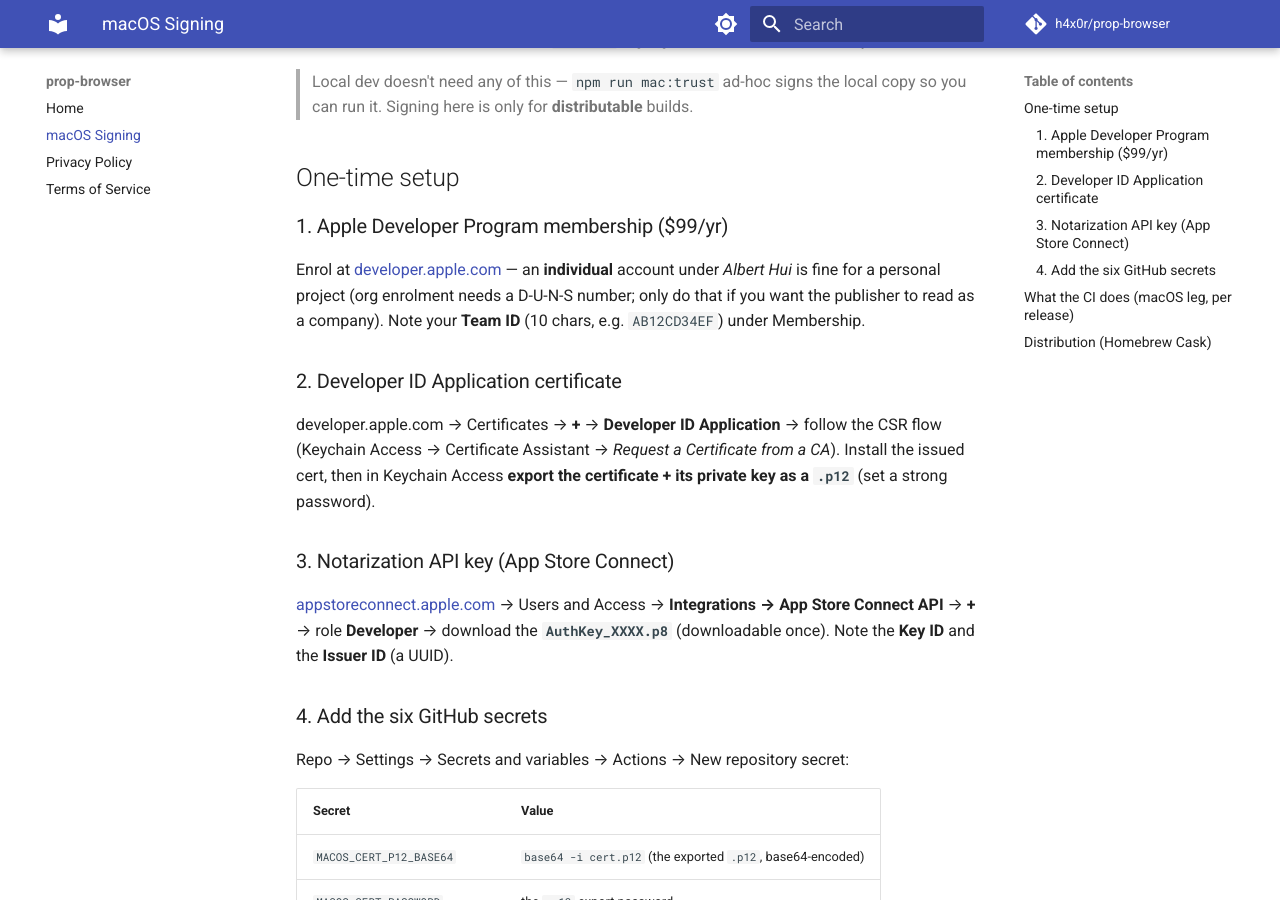
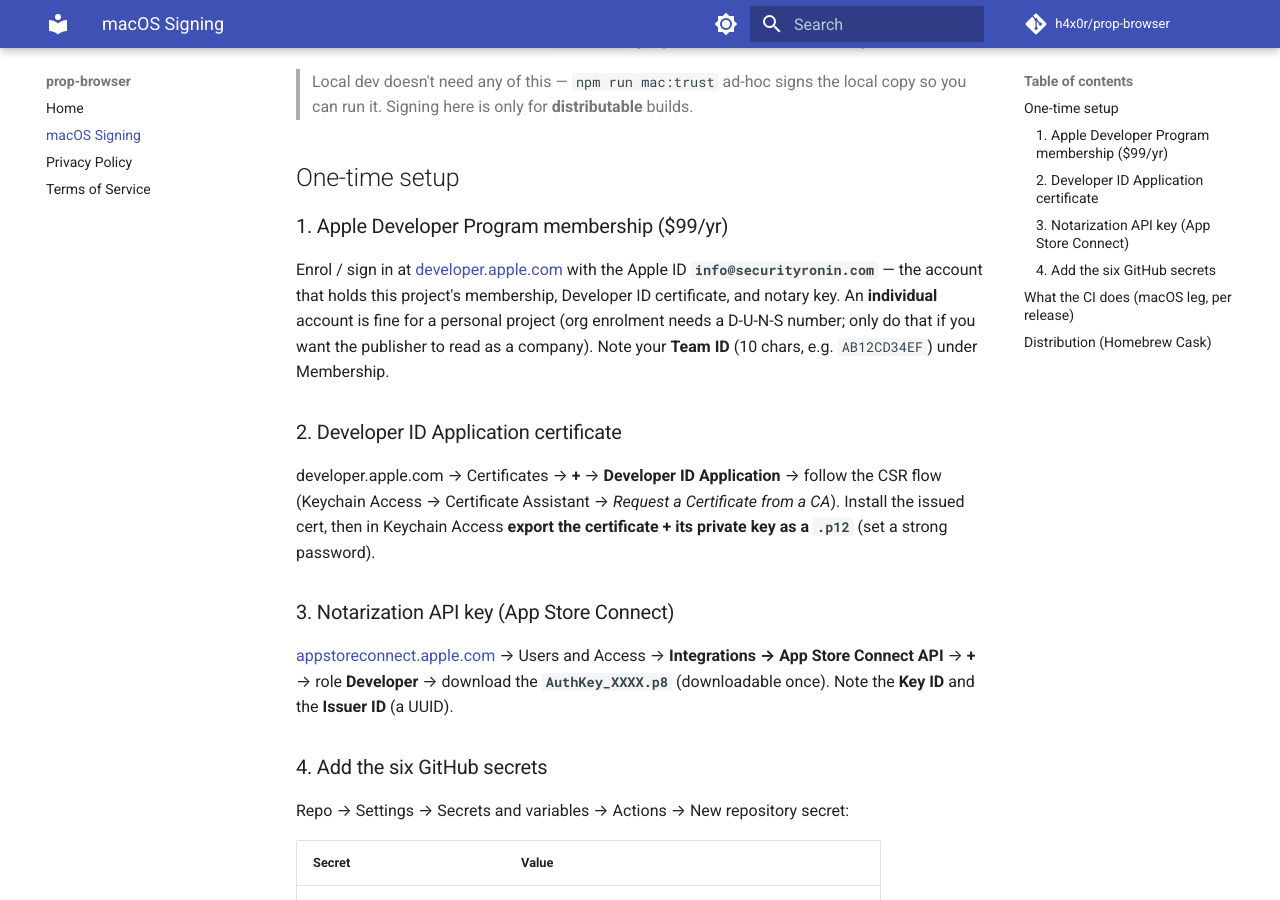
Before and after one commit to SecurityRonin/prop-window, an MkDocs documentation site: the page built from docs/macos-signing.md, in a window 1280 px wide and 900 px high, scrolled down 322 px. Built offline with MkDocs 1.6.1 and Material for MkDocs 9.7.7, drawn with Linux system fonts in a browser that asks for light colours; comment, search, counter and statistics services are not loaded.

Commit message:
docs(macos-signing): set the Apple Developer account to info@securityronin.com
The membership, Developer ID certificate, and notary key live under the Apple ID
info@securityronin.com — record it in the signing setup so the secrets are minted
from the right account.

Co-Authored-By: Claude Opus 4.8 <noreply@anthropic.com>

```diff
--- a/docs/macos-signing.md
+++ b/docs/macos-signing.md
@@ -16,10 +16,11 @@ exist. The moment all six are set, the next `v[0-9]*` tag signs + notarizes auto
 
 ### 1. Apple Developer Program membership ($99/yr)
 
-Enrol at [developer.apple.com](https://developer.apple.com/programs/) — an **individual**
-account under _Albert Hui_ is fine for a personal project (org enrolment needs a D-U-N-S number;
-only do that if you want the publisher to read as a company). Note your **Team ID** (10 chars,
-e.g. `AB12CD34EF`) under Membership.
+Enrol / sign in at [developer.apple.com](https://developer.apple.com/programs/) with the Apple ID
+**`info@securityronin.com`** — the account that holds this project's membership, Developer ID
+certificate, and notary key. An **individual** account is fine for a personal project (org
+enrolment needs a D-U-N-S number; only do that if you want the publisher to read as a company).
+Note your **Team ID** (10 chars, e.g. `AB12CD34EF`) under Membership.
 
 ### 2. Developer ID Application certificate
 
```
